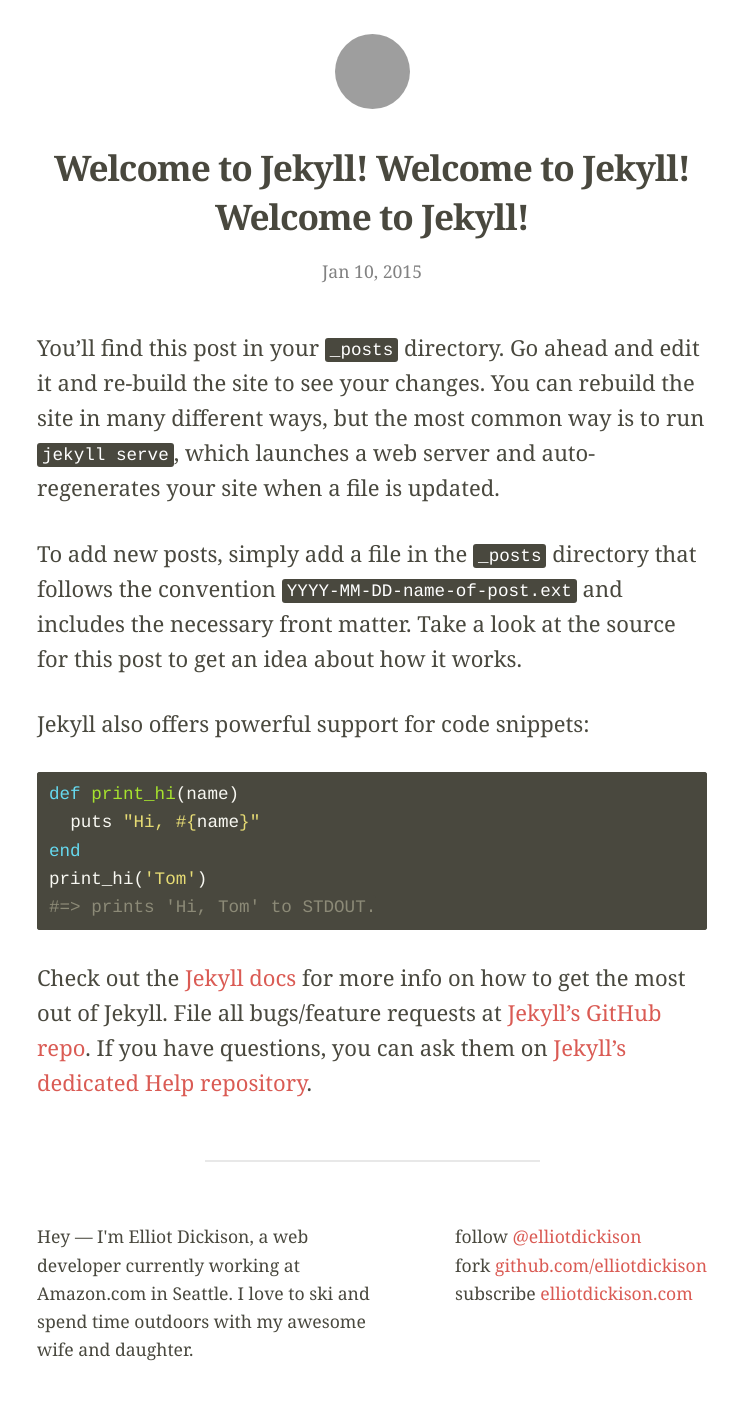
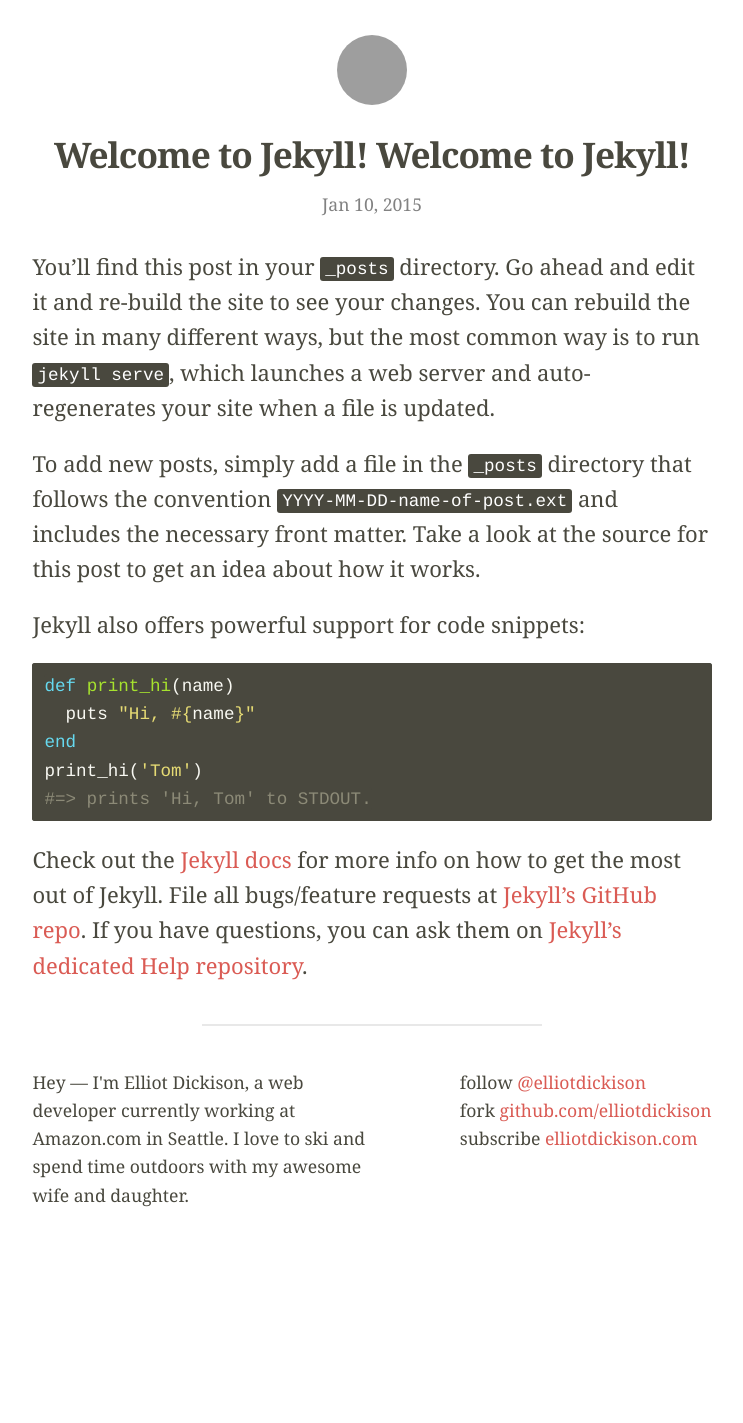
Before and after one commit to elliotdickison/elliotdickison.github.io, a Jekyll site: the page built from _posts/2015-01-10-welcome-to-jekyll.markdown, in a window 1280 px wide. Shown: the whole page, without its empty margins (268-1011 px from the left). Built offline with Jekyll 4.4.1, drawn with Linux system fonts in a browser that asks for light colours; after the commit the page ends 1250 px from its top, so only the background shows below that; grey boxes are pictures that could not be loaded.

Commit message:
Style tweaks. Getting close...

```diff
--- a/_config.yml
+++ b/_config.yml
@@ -7,6 +7,9 @@
 twitter_username: elliotdickison
 github_username:  elliotdickison
 gravatar: 5a4ad376a72eeb6fd3a59400684d54bf
+gravatar_size: 140
 
 # Build settings
 markdown: kramdown
+
+permalink: /:title
--- a/_includes/header.html
+++ b/_includes/header.html
@@ -3,7 +3,7 @@
   <div class="wrapper">
 
     <a class="site-title" href="{{ site.baseurl }}/" title="{{ site.title }}">
-      <img src="http://www.gravatar.com/avatar/{{ site.gravatar }}?s=75" alt="{{ site.title }}" />
+      <img src="http://www.gravatar.com/avatar/{{ site.gravatar }}?s={{ site.gravatar_size }}" alt="{{ site.title }}" />
     </a>
 
   </div>
--- a/_posts/2015-01-10-welcome-to-jekyll.markdown
+++ b/_posts/2015-01-10-welcome-to-jekyll.markdown
@@ -1,6 +1,6 @@
 ---
 layout: post
-title:  "Welcome to Jekyll! Welcome to Jekyll! Welcome to Jekyll!"
+title:  "Welcome to Jekyll! Welcome to Jekyll!"
 date:   2015-01-10 16:38:54
 tags: jekyll update
 ---
--- a/_sass/_base.scss
+++ b/_sass/_base.scss
@@ -111,8 +111,8 @@
 
     /* Underline with descenders cleared */
     &:hover {
-        text-shadow: $background-color 3px 0.09em, $background-color -3px 0.09em, $background-color 2px 0.09em, $background-color -2px 0.09em, $background-color 1px 0.09em, $background-color -1px 0.09em, $background-color 0 0.09em;
-        box-shadow: inset 0 -0.1em 0 0 $background-color, inset 0 calc(-1px - 0.1em) 0 0 $brand-color;
+        text-shadow: $background-color 3px 1px, $background-color -3px 1px, $background-color 2px 1px, $background-color -2px 1px, $background-color 1px 1px, $background-color -1px 1px, $background-color 0 1px;
+        box-shadow: inset 0 -3px 0 0 $background-color, inset 0 calc(-4px) 0 0 $brand-color;
     }
 }
 
--- a/_sass/_layout.scss
+++ b/_sass/_layout.scss
@@ -2,7 +2,7 @@
  * Site header
  */
 .site-header {
-    padding: $spacing-unit 0;
+    padding: ($spacing-unit * 1.5) 0 $spacing-unit 0;
     text-align: center;
 }
 
@@ -11,6 +11,13 @@
         border-radius: 100%;
         border: 2px solid transparent;
         padding: 2px;
+        width: $gravatar-size;
+        height: $gravatar-size;
+
+        @include media-query($on-mobile) {
+            width: $gravatar-size-mobile;
+            height: $gravatar-size-mobile;
+        }
     }
 
     &:hover {
@@ -88,7 +95,6 @@
 
     .post-meta {
         float: right;
-        margin-top: 0.7em;
     }
 }
 
@@ -113,6 +119,6 @@
 }
 
 .post-title {
-    line-height: 1.4;
+    line-height: 1.4em;
     margin-bottom: $spacing-unit / 2;
 }
--- a/css/main.scss
+++ b/css/main.scss
@@ -14,7 +14,10 @@
 $small-font-size:  $base-font-size * 0.8;
 $base-line-height: 1.6;
 
-$spacing-unit:     30px;
+$gravatar-size: 78px;
+$gravatar-size-mobile: 63px;
+
+$spacing-unit:     1.3rem;
 
 $text-color:       #49483e;
 $background-color: #fff;
```
